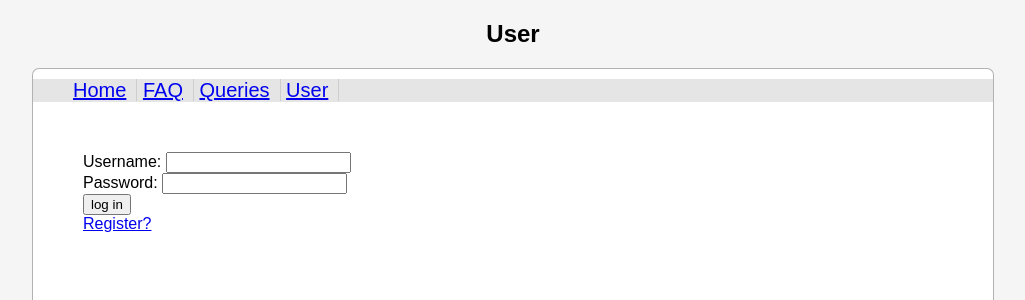
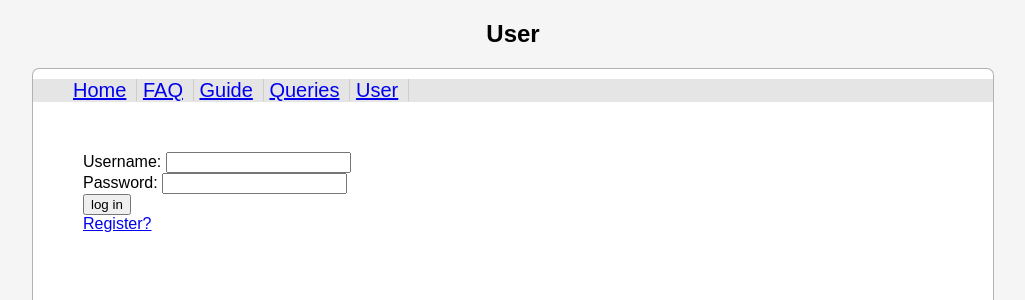
Before and after one commit to kylelin47/cities-database, a PHP site: page /User.php in a window 1280 px wide. Shown: the top 300 px of the page, without its empty margins (127-1152 px from the left). Run offline with PHP 8.4, Linux system fonts and the light colour scheme.

Commit message:
Links consistent in header/footer

```diff
--- a/FAQ.html
+++ b/FAQ.html
@@ -10,8 +10,8 @@
 		<div id = "box">
 			<ul id = "toolBar">
 				<li><a href = "index.html">Home</a></li>
+				<li><a href = "FAQ.html">FAQ</a></li>
 				<li><a href = "Guide.html">Guide</a></li>
-				<li><a href = "FAQ.html">FAQ</a></li>
 				<li><a href = "Queries.html">Queries</a></li>
 				<li><a href = "User.php">User</a></li>
 			</ul>
--- a/Guide.html
+++ b/Guide.html
@@ -10,8 +10,8 @@
 		<div id = "box">
 			<ul id = "toolBar">
 				<li><a href = "index.html">Home</a></li>
-				<li><a href = "Guide.html">Guide</a></li>
 				<li><a href = "FAQ.html">FAQ</a></li>
+                <li><a href = "Guide.html">Guide</a></li>
 				<li><a href = "Queries.html">Queries</a></li>
 				<li><a href = "User.php">User</a></li>
 			</ul>
--- a/Queries.html
+++ b/Queries.html
@@ -153,9 +153,9 @@
 		<div id = "box">
 			<ul id = "toolBar">
 				<li><a href = "index.html">Home</a></li>
-				<li><a href = "Queries.html">Queries</a></li>
 				<li><a href = "FAQ.html">FAQ</a></li>
-				<li><a href = "Queries.html">Queries</a></li>
+				<li><a href = "Guide.html">Guide</a></li>
+                <li><a href = "Queries.html">Queries</a></li>
 				<li><a href = "User.php">User</a></li>
 			</ul>
             <div style="width: 100%;">
@@ -193,7 +193,7 @@
             </div>
             <div class="filter">
             <h1>Filter</h1>
-                <label for="nameWhere" class="where">Name</label><input type='text' name='wheres[Name]' id="nameWhere" /><br />
+                <label for="nameWhere" class="where">Name</label><input type='text' name='wheres[asciiname]' id="nameWhere" /><br />
                 <label for="countryWhere" class="where">Country</label><input type='text' name='wheres[Country]' id="countryWhere" /><br />
                 <label for="populationWhere" class="where">Population</label><input type='number' min='0' name='wheres[Population]' id="populationWhere" /> to
                 <input type='number' min='0' name='wheres[Population2]' /><br />
--- a/User.php
+++ b/User.php
@@ -24,6 +24,7 @@ if (isset($_SESSION['NAME']))
     echo "			<ul id = 'toolBar'>";
     echo "				<li><a href = 'index.html'>Home</a></li>";
     echo "				<li><a href = 'FAQ.html'>FAQ</a></li>";
+    echo "				<li><a href = 'Guide.html'>Guide</a></li>";
     echo "				<li><a href = 'Queries.html'>Queries</a></li>";
     echo "				<li><a href = 'User.php'>User</a></li>";
     echo "			</ul>";
@@ -68,6 +69,7 @@ else
     echo "			<ul id = 'toolBar'>";
     echo "				<li><a href = 'index.html'>Home</a></li>";
     echo "				<li><a href = 'FAQ.html'>FAQ</a></li>";
+    echo "				<li><a href = 'Guide.html'>Guide</a></li>";
     echo "				<li><a href = 'Queries.html'>Queries</a></li>";
     echo "				<li><a href = 'User.php'>User</a></li>";
     echo "			</ul>";
--- a/cities.php
+++ b/cities.php
@@ -283,6 +283,7 @@ for ($i=1; $i <= $ncols; $i++)
 	echo "<th>";
     $th = oci_field_name($statement, $i);
     $th = str_replace('DEM', 'ELEVATION', $th);
+    $th = str_replace('COUNT(ASCIINAME)', 'Number of Cities', $th);
     $th = str_replace('ASCIINAME', 'NAME', $th);
     $th = str_replace('FLOOR(', '', $th);
     $th = str_replace('))', ')', $th);
--- a/index.html
+++ b/index.html
@@ -29,7 +29,7 @@
 <ul id= "footer_menu">
 
 	<li><a href = "FAQ.html">FAQ</a></li>
-
+    <li><a href = "Guide.html">Guide</a></li>
 	<li><a href = "Queries.html">Queries</a></li>
     <li><a href = "User.php">User</a></li>
 </ul>
```
